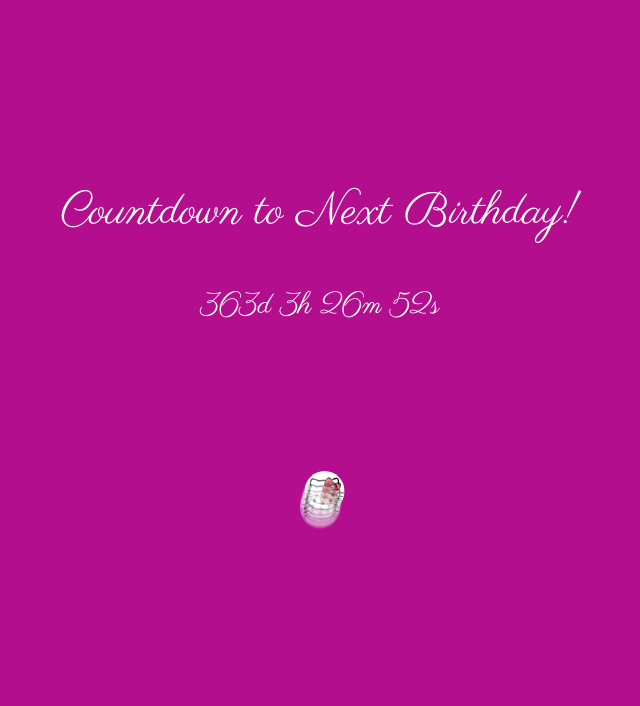
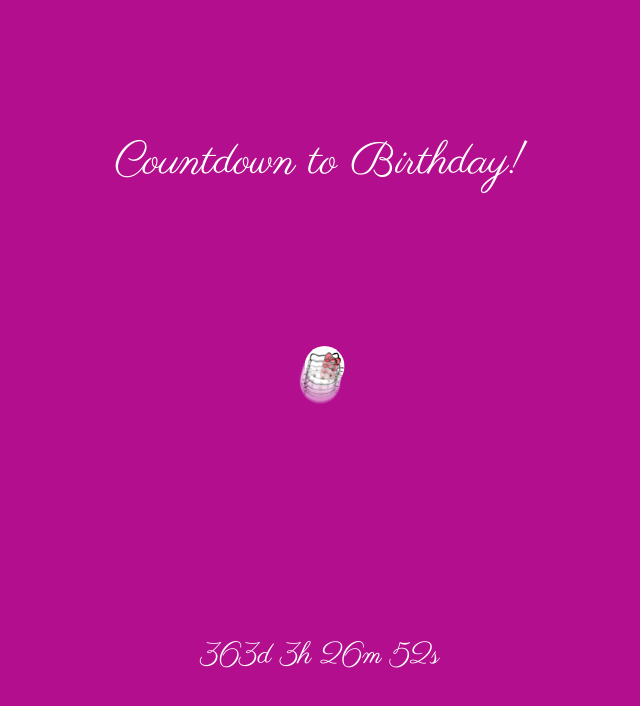
Before and after one commit to passwordd009/Heart__Project, a React (Vite) app: page / in a window 1280 px wide. Shown: the top 706 px of the page, without its empty margins (320-960 px from the left). Built offline with nearby package versions, Linux system fonts and the light colour scheme.

Commit message:
final touches prt2

```diff
--- a/component/HeartAnimation.jsx
+++ b/component/HeartAnimation.jsx
@@ -2,7 +2,6 @@ import { useEffect, useRef } from "react";
 import { gsap } from "gsap";
 import { MotionPathPlugin } from "gsap/MotionPathPlugin";
 import photo from "../Photo/hello_kitty_birthday.png"
-import Timer from "./timer"
 gsap.registerPlugin(MotionPathPlugin);
 
 function HeartAnimation() {
@@ -61,10 +60,6 @@ function HeartAnimation() {
   }, []);
   return (
       <>
-    <div>
-      <Timer></Timer>
-    </div>
-
     <div ref={containerRef} style={containerStyle}>
       <img
       ref={heartRef}
--- a/component/timer.jsx
+++ b/component/timer.jsx
@@ -1,4 +1,5 @@
 import { useState, useEffect } from "react";
+import HeartAnimation from "./HeartAnimation";
 function Timer({ targetDate }) {
     const getNextMarch30 = () => {
         const today = new Date();
@@ -37,7 +38,10 @@ function Timer({ targetDate }) {
   return (
     <div style={{color: "white"}}>
       <center>
-        <h2 style={{fontSize: "45px"}}> Countdown to Next Birthday!</h2>
+        <h2 style={{fontSize: "45px"}}> Countdown to Birthday!</h2>
+        <div style={{marginBottom: "100px"}}>
+        <HeartAnimation></HeartAnimation>
+        </div>
         <p style={{fontSize: "30px"}}>
         {timeLeft.days}d {timeLeft.hours}h {timeLeft.minutes}m {timeLeft.seconds}s
         </p>
--- a/src/App.jsx
+++ b/src/App.jsx
@@ -2,6 +2,7 @@ import { useState } from 'react'
 import reactLogo from './assets/react.svg'
 import viteLogo from '/vite.svg'
 import HeartAnimation from '../component/HeartAnimation'
+import Timer from '../component/timer'
 
 import './App.css'
 
@@ -9,7 +10,7 @@ function App() {
 
   return (
     <>
-     <HeartAnimation></HeartAnimation>
+     <Timer> </Timer>
     </>
   )
 }
```
